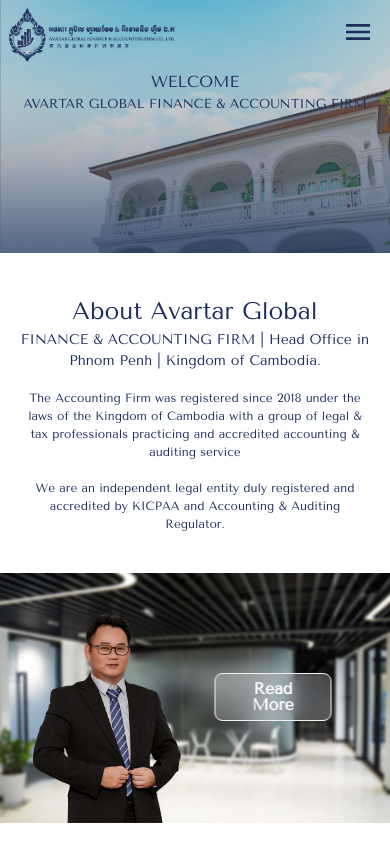
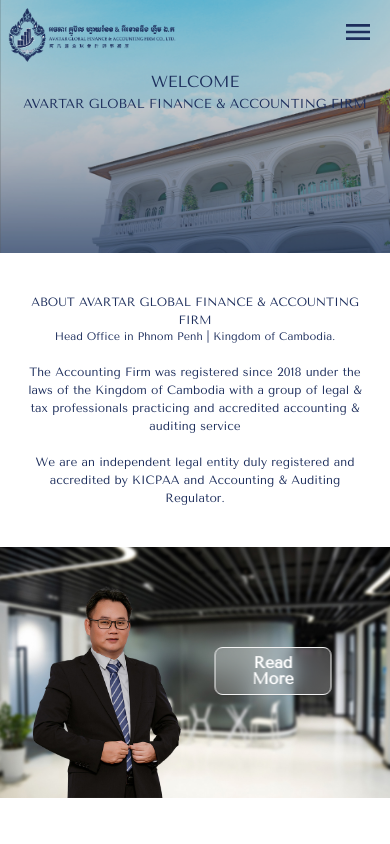
Before and after one commit to smtola/avatar-global-finance, a React (Vite) app: page / in a window 390 px wide. Shown: the top 844 px of the page. Built offline with nearby package versions, Linux system fonts and the light colour scheme; a web font is replaced by a local one.

Commit message:
new update

```diff
--- a/src/pages/Home.jsx
+++ b/src/pages/Home.jsx
@@ -38,18 +38,18 @@
       <div className="w-full max-w-screen-sm xl:max-w-screen-lg mx-auto px-5 md:px-0">
         <div className="text-center text-[#1D2E5C] font-['tenorsans'] my-10">
           <h1
-            className="text-[24px] md:text-[40px]"
+            className="text-[12px] md:text-[30px] uppercase"
             data-aos="fade-right"
             data-aos-anchor-placement="top-bottom"
           >
-            About Avartar Global
+            About Avartar Global FINANCE & ACCOUNTING FIRM
           </h1>
           <p
-            className="text-[14px] xl:text-[20px]"
+            className="text-[11px] xl:text-[20px]"
             data-aos="fade-right"
             data-aos-anchor-placement="top-bottom"
           >
-            FINANCE & ACCOUNTING FIRM | Head Office in Phnom Penh | Kingdom of
+            Head Office in Phnom Penh | Kingdom of
             Cambodia.
           </p>
           <p
@@ -91,7 +91,7 @@
           </button>
         </div>
         <div className="hidden lg:block">
-          <div className="bg-gradient-to-br from-[#002561] to-[#1D2E5C] backdrop-blur-[5px] opacity-[.85] w-full md:max-w-[28rem] lg:max-w-[35.8rem] xl:max-w-[44.8rem] 2xl:max-w-[69.8rem] absolute top-[60%] translate-x-[-50%] translate-y-[-50%] lg:left-[72%] 2xl:left-[68.9%]">
+          <div className="bg-gradient-to-br from-[#002561] to-[#1D2E5C] backdrop-blur-[5px] opacity-[.85] w-full md:max-w-[28rem] lg:max-w-[35.8rem] xl:max-w-[44.8rem] 2xl:max-w-[69.8rem] absolute top-[60%] translate-x-[-50%] translate-y-[-50%] lg:left-[72%] 2xl:left-[68.4%]">
             <div className='p-[35px] xl:p-[60px] 2xl:py-[10rem] text-[#ffffff] font-["tenorsans"] z-[10]'>
               <h1 className="text-[30px] 2xl:text-[35px]">
                 Message From President
@@ -116,9 +116,9 @@
                 <br />
                 Best Regards,
                 <br />
-                Mr. Seng Bunhuy CEO,
+                H.E. SENG BUN HUY President,
                 <br />
-                Avarta Global Finance and Accounting Firm
+                AVATAR GLOBAL FINANCE & ACCOUNTING FIRM
               </p>
             </div>
           </div>
@@ -146,9 +146,9 @@
               <br />
               Best Regards,
               <br />
-              Mr. Seng Bunhuy CEO,
+              H.E. SENG BUN HUY President,
               <br />
-              Avarta Global Finance and Accounting Firm
+              AVATAR GLOBAL FINANCE & ACCOUNTING FIRM
             </p>
           </div>
         </div>
--- a/src/pages/components/WeAreRegister.jsx
+++ b/src/pages/components/WeAreRegister.jsx
@@ -39,18 +39,18 @@
           <img data-aos="fade-right" src={imgRgt_5} className='w-full' />
       </div>
       <div className='grid grid-cols-2 justify-center gap-[2vw] my-10'>
-        <div className='overflow-hidden'>
+        {/* <div className='overflow-hidden'>
           <img data-aos="fade-right" src={imgRgt_1} className='w-full' />
-        </div>
+        </div> */}
         <div className='overflow-hidden'>
           <img data-aos="fade-right" src={imgRgt_3} className='w-full' />
         </div>
         <div className='overflow-hidden'>
           <img data-aos="fade-left" src={imgRgt_2} className='w-full' />
         </div>
-        <div className='overflow-hidden'>
+        {/* <div className='overflow-hidden'>
           <img data-aos="fade-left" src={imgRgt_4} className='w-full' />
-        </div>
+        </div> */}
 
       </div>
     </div>
```
